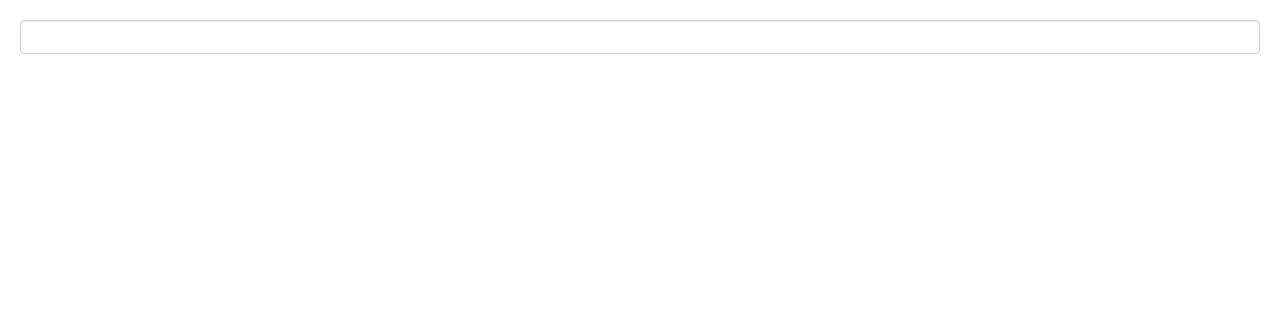
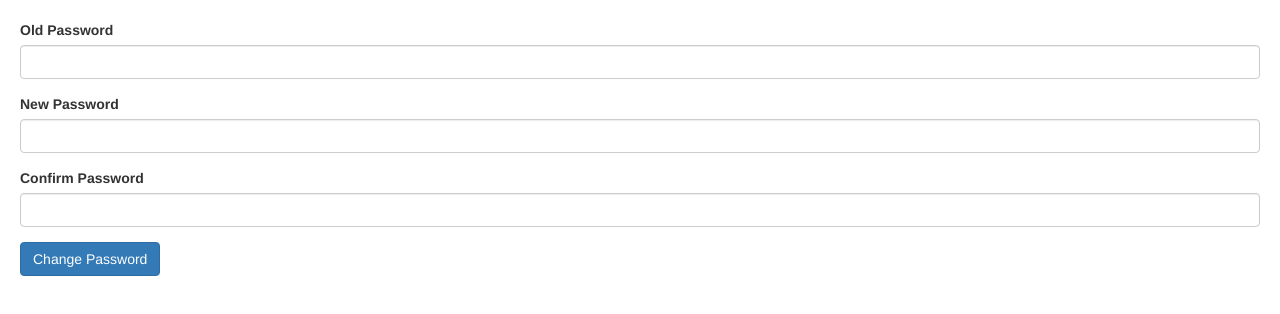
Before and after one commit to AdamJ335/Angular-training, an Angular app: page / in a window 1280 px wide. Shown: the top 314 px of the page. Built offline with nearby package versions, Linux system fonts and the light colour scheme.

Commit message:
Assignment 7: Change Password Form

```diff
--- a/src/app/app.component.html
+++ b/src/app/app.component.html
@@ -1,4 +1,4 @@
-<new-course-form></new-course-form>
+<new-password-form></new-password-form>
 
     <!-- <zippy title="Shipping Details">
     Shipping Details Content
--- a/src/app/app.module.ts
+++ b/src/app/app.module.ts
@@ -19,6 +19,7 @@ import {ContactFormComponent} from './contact-form/contact-form.component';
 import {CourseFormComponent} from './course-form/course-form.component';
 import {SignupFormComponent} from './signup-form/signup-form.component';
 import {NewCourseFormComponent} from './new-course-form/new-course-form.component';
+import {NewPasswordFormComponent} from './new-password-form/new-password-form.component';
 
 @NgModule({
   declarations: [
@@ -35,7 +36,8 @@ import {NewCourseFormComponent} from './new-course-form/new-course-form.componen
     ZippyComponent,
     ContactFormComponent,
     CourseFormComponent,
-    NewCourseFormComponent
+    NewCourseFormComponent,
+    NewPasswordFormComponent
   ],
   imports: [
     ReactiveFormsModule,
--- /dev/null
+++ b/src/app/new-password-form/new-password-form.component.html
@@ -0,0 +1,51 @@
+<form [formGroup]="form">
+  <div class="form-group">
+    <label for="">Old Password</label>
+    <input
+      formControlName="oldPassword"
+      type="password"
+      class="form-control"
+    >
+    <div
+      *ngIf="oldPassword?.touched && oldPassword?.invalid"
+      class="alert alert-danger">
+      <div *ngIf="oldPassword?.hasError('required')">Old password is required</div>
+      <div *ngIf="oldPassword?.hasError('invalidOldPassword')">Old password is invalid</div>
+    </div>
+
+  </div>
+  <div class="form-group">
+    <label for="">New Password</label>
+    <input
+      formControlName="newPassword"
+      type="password"
+      class="form-control"
+    >
+    <div
+      *ngIf="newPassword?.touched && newPassword?.invalid"
+      class="alert alert-danger">
+      <div *ngIf="newPassword?.hasError('required')">New password is required</div>
+    </div>
+
+  </div>
+  <div class="form-group">
+    <label for="">Confirm Password</label>
+    <input
+      formControlName="confirmPassword"
+      type="password"
+      class="form-control"
+    >
+    <div
+      *ngIf="confirmPassword?.touched && confirmPassword?.invalid"
+      class="alert alert-danger">
+      <div *ngIf="confirmPassword?.hasError('required')">Confirm password is required</div>
+    </div>
+    <div *ngIf="confirmPassword?.valid && form.invalid && form.hasError('passwordsShouldMatch')" class="alert alert-danger">
+      Passwords should match.
+    </div>
+
+  </div>
+
+  <button class="btn btn-primary" type="submit">Change Password</button>
+
+</form>
--- /dev/null
+++ b/src/app/new-password-form/new-password-form.component.ts
@@ -0,0 +1,36 @@
+import {Component} from '@angular/core';
+import {FormBuilder, FormGroup, Validators} from "@angular/forms";
+import {PasswordValidators} from "./password.validators";
+
+@Component({
+  selector: 'new-password-form',
+  templateUrl: './new-password-form.component.html',
+  styleUrls: ['./new-password-form.component.css']
+})
+export class NewPasswordFormComponent {
+  form: FormGroup;
+
+  constructor(fb:FormBuilder) {
+    this.form = fb.group({
+      oldPassword: ['',
+        Validators.required,
+        PasswordValidators.validOldPassword
+      ],
+      newPassword: ['', Validators.required],
+      confirmPassword: ['', Validators.required]
+    }, {
+      validator: PasswordValidators.passwordsShouldMatch
+    })
+  }
+
+  get oldPassword(){
+    return this.form.get('oldPassword');
+  }
+
+  get newPassword(){
+    return this.form.get('newPassword');
+  }
+  get confirmPassword(){
+    return this.form.get('confirmPassword');
+  }
+}
--- /dev/null
+++ b/src/app/new-password-form/password.validators.ts
@@ -0,0 +1,24 @@
+import {AbstractControl} from "@angular/forms";
+
+export class PasswordValidators {
+  static validOldPassword(control: AbstractControl){
+    return new Promise((resolve) => {
+      if(control.value != '1234'){
+        resolve({invalidOldPassword: true});
+      } else{
+        resolve(null);
+      }
+    });
+  }
+
+  static passwordsShouldMatch(control: AbstractControl){
+    let newPassword = control.get('newPassword');
+    let confirmPassword = control.get('confirmPassword');
+
+    if(newPassword?.value !== confirmPassword?.value){
+      return {passwordsShouldMatch: true};
+    }
+    return {passwordsShouldMatch: false};
+
+  }
+}
```
Also changed, not shown: src/app/new-password-form/new-password-form.component.css (added), 1 other file (tests, documents, lock files or other folders).
